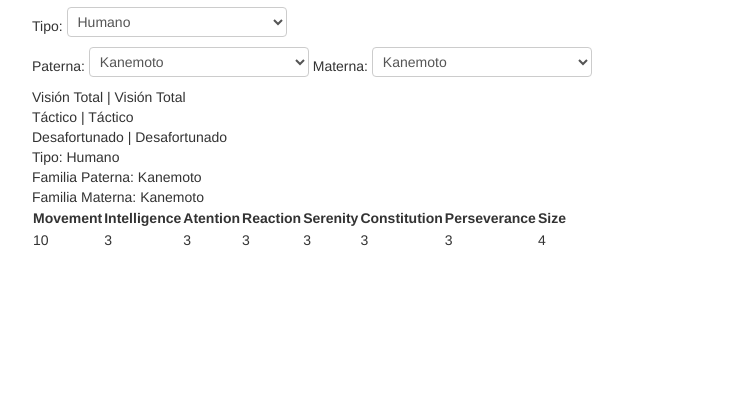
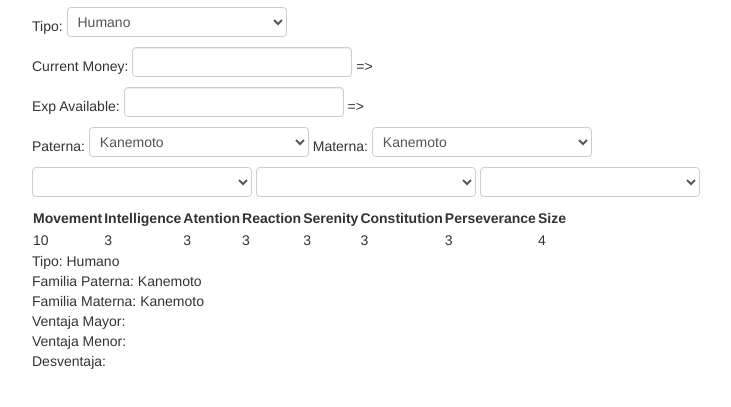
Before and after one commit to Jaysom/TousenCreator, a website: page index.html in a window 1280 px wide. Shown: the part 53-460 px from the top of the page, without its empty margins (23-754 px from the left). Drawn offline with Linux system fonts and the light colour scheme.

Commit message:
Family advantages first try
You can choose your family traits but it's still not applied to the
character

```diff
--- a/index.html
+++ b/index.html
@@ -18,20 +18,30 @@
 		<div>
 			Tipo: <select ng-options="race as race.name for race in races" ng-model="selectedRace"></select>
 		</div>
+		<div>
+			Current Money: <input type="text" ng-model="Money" /> => {{Money}} </br>
+			Exp Available: <input type="text" ng-model="Experience" />  => {{Experience}}
+		</div>
 		<div ng-show="selectedRace.name === 'Humano'">
 			<div>
 			Paterna: <select ng-options="family as family.Family for family in families" ng-model="selectedFatherFamily"></select>
 			Materna: <select ng-options="family as family.Family for family in families" ng-model="selectedMotherFamily"></select>
 			</div>
 			<div>
-			{{selectedFatherFamily.adv.big}}	| 		{{selectedMotherFamily.adv.big}} </br>
-			{{selectedFatherFamily.adv.med}} 	|		{{selectedMotherFamily.adv.med}}</br>
-			{{selectedFatherFamily.adv.dis}}	|		{{selectedMotherFamily.adv.dis}}	</br>
+				<select ng-model="majorAvantage">
+					<option value="{{selectedFatherFamily.adv.big}}">{{selectedFatherFamily.adv.big}}</option>
+					<option value="{{selectedMotherFamily.adv.big}}">{{selectedMotherFamily.adv.big}}</option>
+				</select>
+				<select ng-model="minorAvantage">
+					<option>{{selectedFatherFamily.adv.med}}</option>
+					<option>{{selectedMotherFamily.adv.med}}</option>
+				</select>
+				<select ng-model="disAvantage">
+					<option>{{selectedFatherFamily.adv.dis}}</option>
+					<option>{{selectedMotherFamily.adv.dis}}</option>
+				</select>
 			</div>
 		</div>
-			<span>Tipo: {{ selectedRace.name }}</span></br>
-			<span>Familia Paterna: {{ selectedFatherFamily.Family }}</span></br>
-			<span>Familia Materna: {{ selectedMotherFamily.Family }}</span></br>
 		<div id="main-card" ng-if="selectedRace">
 			<table>
 				<tr>
@@ -55,7 +65,16 @@
 					<td>{{selectedRace.attrs.tam}}</td>
 				</tr>
 			</table>
+			<span>Tipo: {{ selectedRace.name }}</span></br>
+			<div ng-show="selectedRace.name === 'Humano'">
+				<span>Familia Paterna: {{ selectedFatherFamily.Family }}</span></br>
+				<span>Familia Materna: {{ selectedMotherFamily.Family }}</span></br>
+				<span>Ventaja Mayor: {{majorAvantage}}</span></br>
+				<span>Ventaja Menor: {{minorAvantage}}</span></br>
+				<span>Desventaja: {{disAvantage}}</span></br>
+			</div>
 		</div>
 	</div>
+
 </body>
 </html>
```
